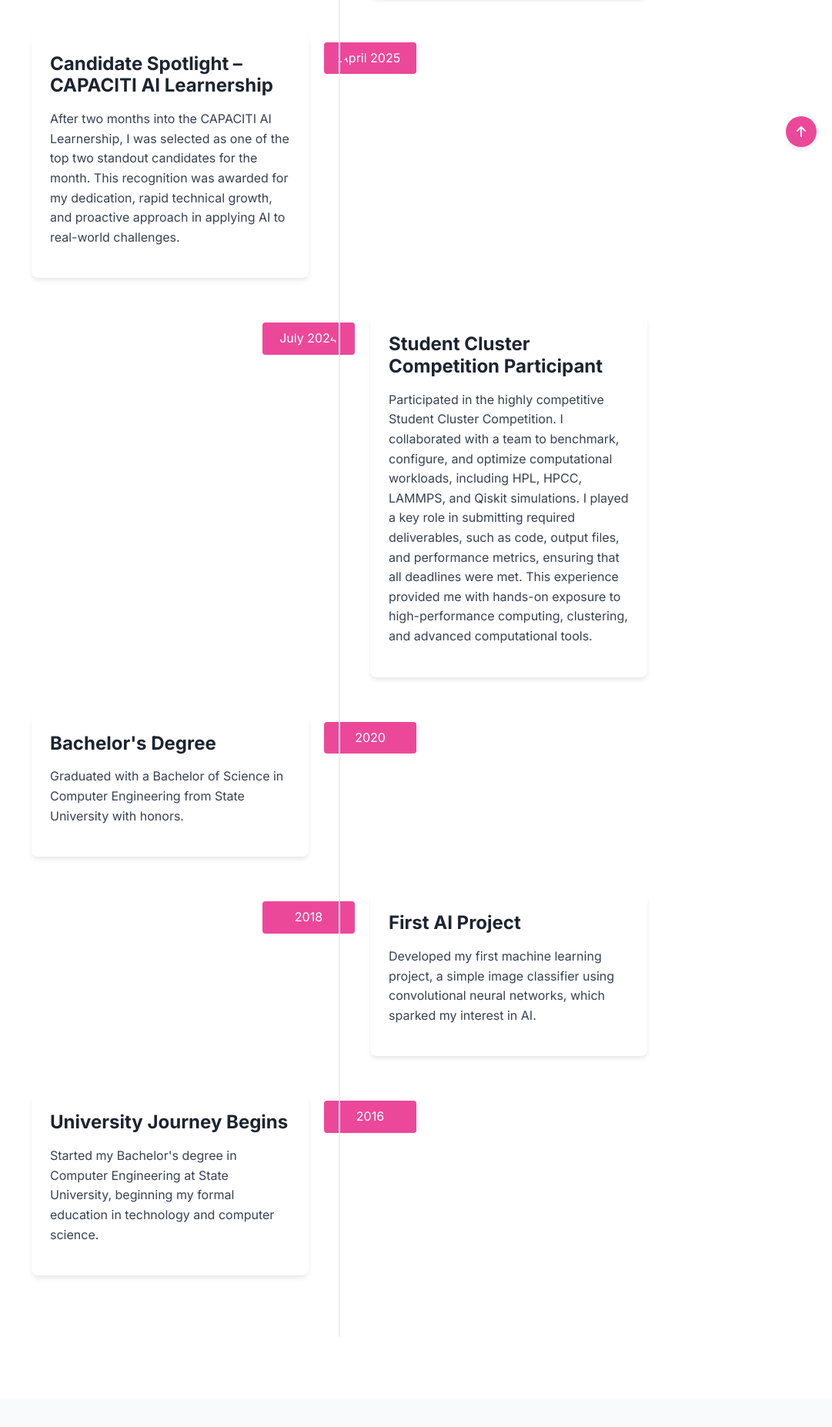
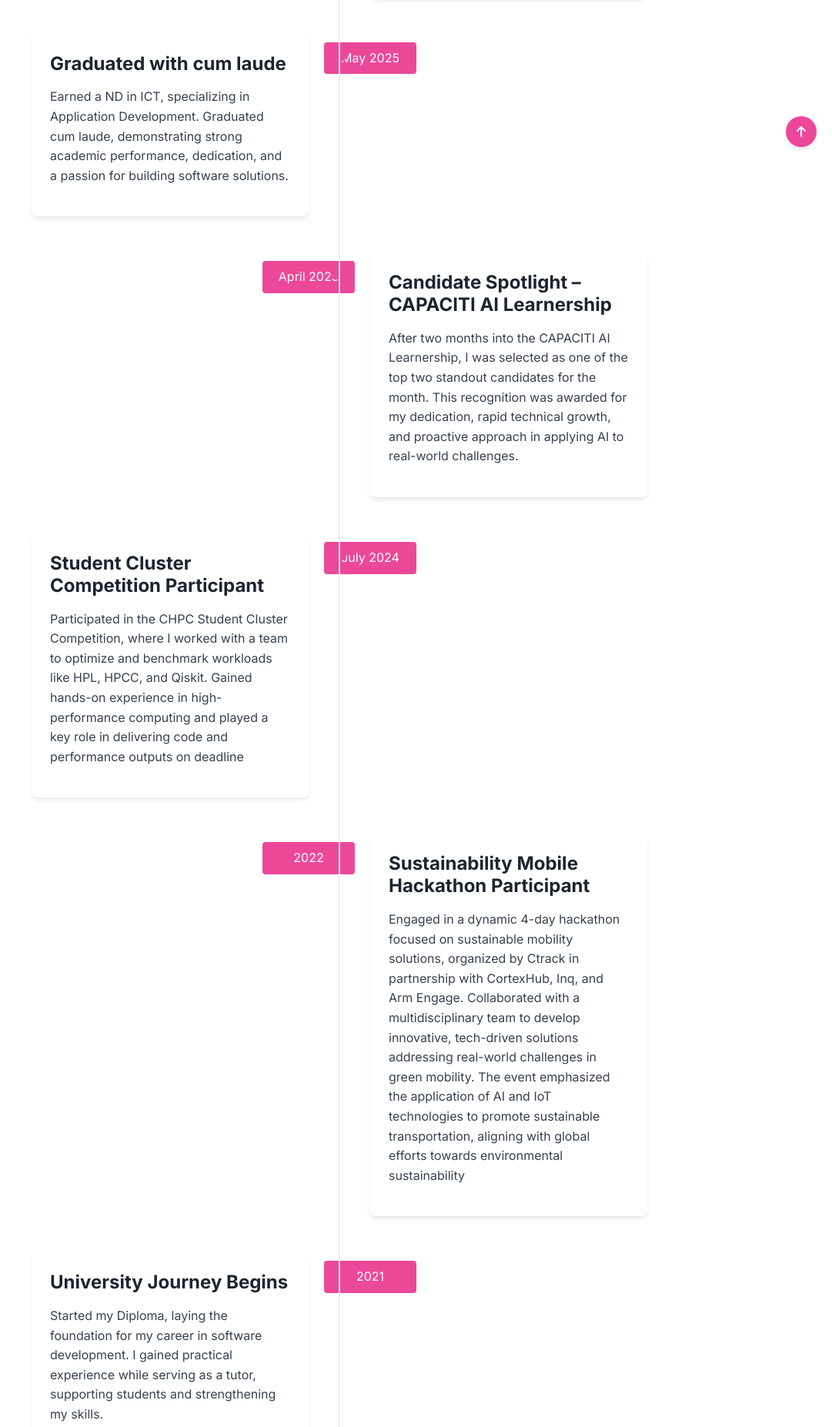
Before and after one commit to pukwananasiphi/MySite, a plain HTML site: page MySite/timeline.html in a window 1280 px wide. Shown: the part 589-2443 px from the top of the page at 77% size, without its empty margins (199-1280 px from the left). Drawn offline with Linux system fonts and the light colour scheme.

Commit message:
Modified the content on the timline page

```diff
--- a/MySite/timeline.html
+++ b/MySite/timeline.html
@@ -35,7 +35,7 @@
           <div class="logo-icon">NP</div>
           <div class="logo-text">
             <h1>Nasiphi Pukwana</h1>
-            <p>Aspiring AI Engineer</p>
+            <p>Aspiring AI Engineer <span>ـــــــــــــــﮩ٨ـ❤️️</span></p>
           </div>
         </div>
 
@@ -78,6 +78,17 @@
           </div>
         </div>
 
+         <div class="timeline-item reveal">
+          <div class="timeline-dot"></div>
+          <div class="timeline-content">
+            <div class="timeline-date"> May 2025</div>
+            <h3>Graduated with cum laude</h3>
+            <h4></h4>
+            <p> Earned a ND in ICT, specializing in Application Development. Graduated cum laude,
+              demonstrating strong academic performance, dedication, and a passion for building software solutions.</p>
+          </div>
+        </div>
+
         <div class="timeline-item reveal">
           <div class="timeline-dot"></div>
           <div class="timeline-content">
@@ -89,54 +100,45 @@
           </div>
         </div>
 
-        <!-- 2022 -->
         <div class="timeline-item reveal">
           <div class="timeline-dot"></div>
           <div class="timeline-content">
             <div class="timeline-date"> July 2024</div>
             <h3>Student Cluster Competition Participant</h3>
-            <h4></h4>
-            <p> Participated in the highly competitive Student Cluster Competition. I collaborated with a team to benchmark, configure, and optimize computational workloads, including HPL, HPCC, LAMMPS, and Qiskit simulations. I played a key role in submitting required deliverables, such as code, output files, and performance metrics, ensuring that all deadlines were met.
-              This experience provided me with hands-on exposure to high-performance computing,
-              clustering, and advanced computational tools. </p>
+            <p>Participated in the CHPC Student Cluster Competition, where I worked with a
+              team to optimize and benchmark workloads like HPL, HPCC, and Qiskit.
+               Gained hands-on experience in high-performance computing and played a
+               key role in delivering code and performance outputs on deadline </p>
           </div>
         </div>
 
-        <!-- 2021 -->
-
-
-        <!-- 2020 -->
         <div class="timeline-item reveal">
           <div class="timeline-dot"></div>
           <div class="timeline-content">
-            <div class="timeline-date">2020</div>
-            <h3>Bachelor's Degree</h3>
+            <div class="timeline-date">2022</div>
+            <h3>Sustainability Mobile Hackathon Participant</h3>
             <p>
-              Graduated with a Bachelor of Science in Computer Engineering from State University with honors.
+              Engaged in a dynamic 4-day hackathon focused on sustainable mobility solutions,
+               organized by Ctrack in partnership with CortexHub, Inq, and Arm Engage.
+                Collaborated with a multidisciplinary team to develop innovative,
+                tech-driven solutions addressing real-world challenges in green mobility.
+                 The event emphasized the application of AI and IoT
+              technologies to promote sustainable transportation,
+              aligning with global efforts towards environmental sustainability
             </p>
           </div>
         </div>
 
-        <!-- 2018 -->
         <div class="timeline-item reveal">
           <div class="timeline-dot"></div>
           <div class="timeline-content">
-            <div class="timeline-date">2018</div>
-            <h3>First AI Project</h3>
-            <p>
-              Developed my first machine learning project, a simple image classifier using convolutional neural networks, which sparked my interest in AI.
-            </p>
-          </div>
-        </div>
-
-        <!-- 2016 -->
-        <div class="timeline-item reveal">
-          <div class="timeline-dot"></div>
-          <div class="timeline-content">
-            <div class="timeline-date">2016</div>
+            <div class="timeline-date">2021</div>
             <h3>University Journey Begins</h3>
             <p>
-              Started my Bachelor's degree in Computer Engineering at State University, beginning my formal education in technology and computer science.
+              Started my Diploma, laying the
+              foundation for my career in software development.
+              I gained practical experience while serving as a tutor,
+               supporting students and strengthening my skills.
             </p>
           </div>
         </div>
@@ -144,7 +146,6 @@
     </div>
   </section>
 
-  <!-- Looking Forward Section -->
   <section class="looking-forward">
     <div class="container">
       <div class="text-center">
@@ -198,7 +199,6 @@
     </div>
   </section>
 
-  <!-- Footer -->
   <footer>
     <div class="container">
       <div class="footer-container">
@@ -229,7 +229,6 @@
     </div>
   </footer>
 
-  <!-- Back to Top Button -->
   <a href="/timeline.html" class="back-to-top" aria-label="Back to top">
     <i class="fas fa-arrow-up"></i>
   </a>
```
Also changed, not shown: MySite/contact.html (+1 -1 lines), MySite/index.html (+17 -7 lines), MySite/projects.html (+1 -1 lines), MySite/resume.html (+4 -4 lines), MySite/scripts.js (+10 -5 lines), 2 other files.
